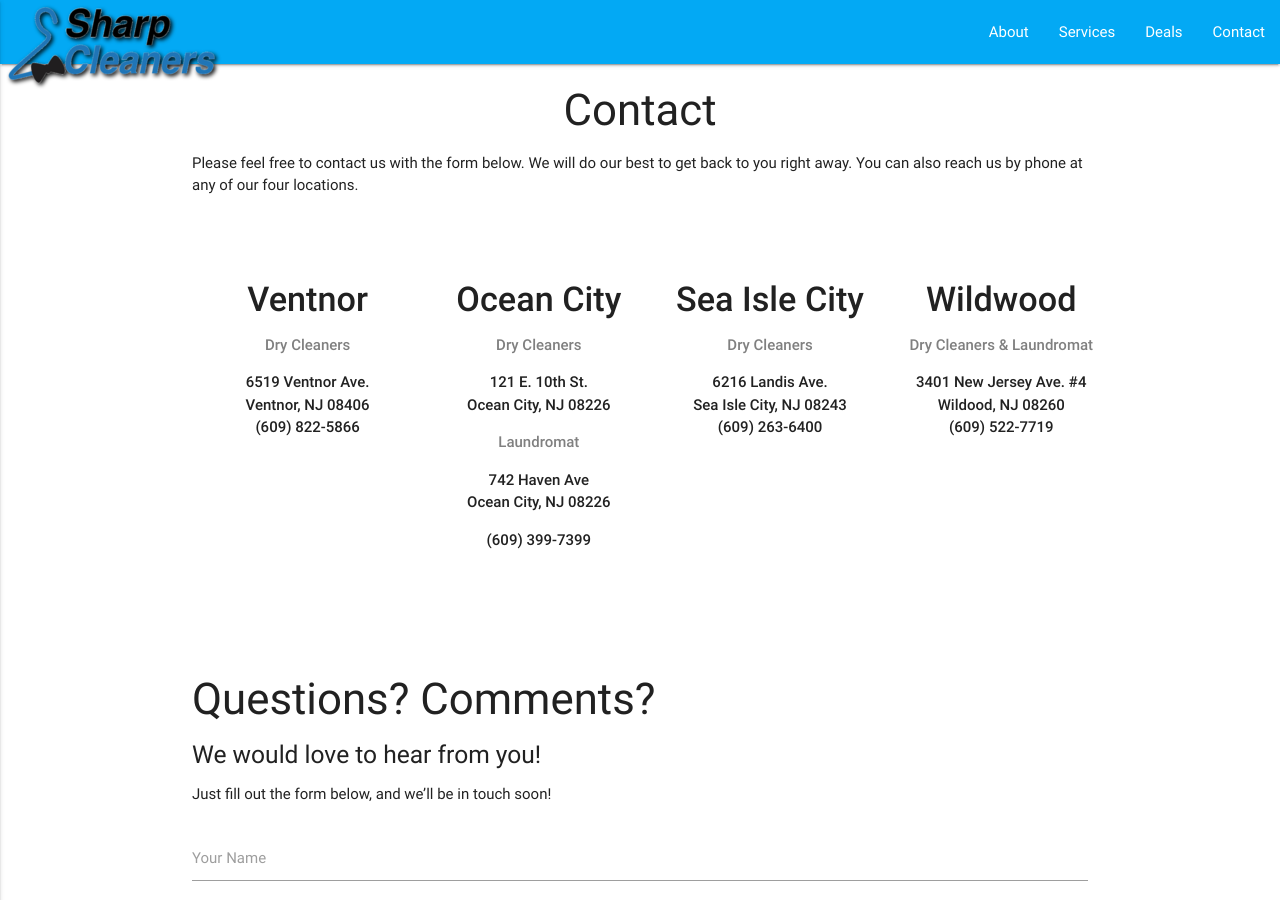
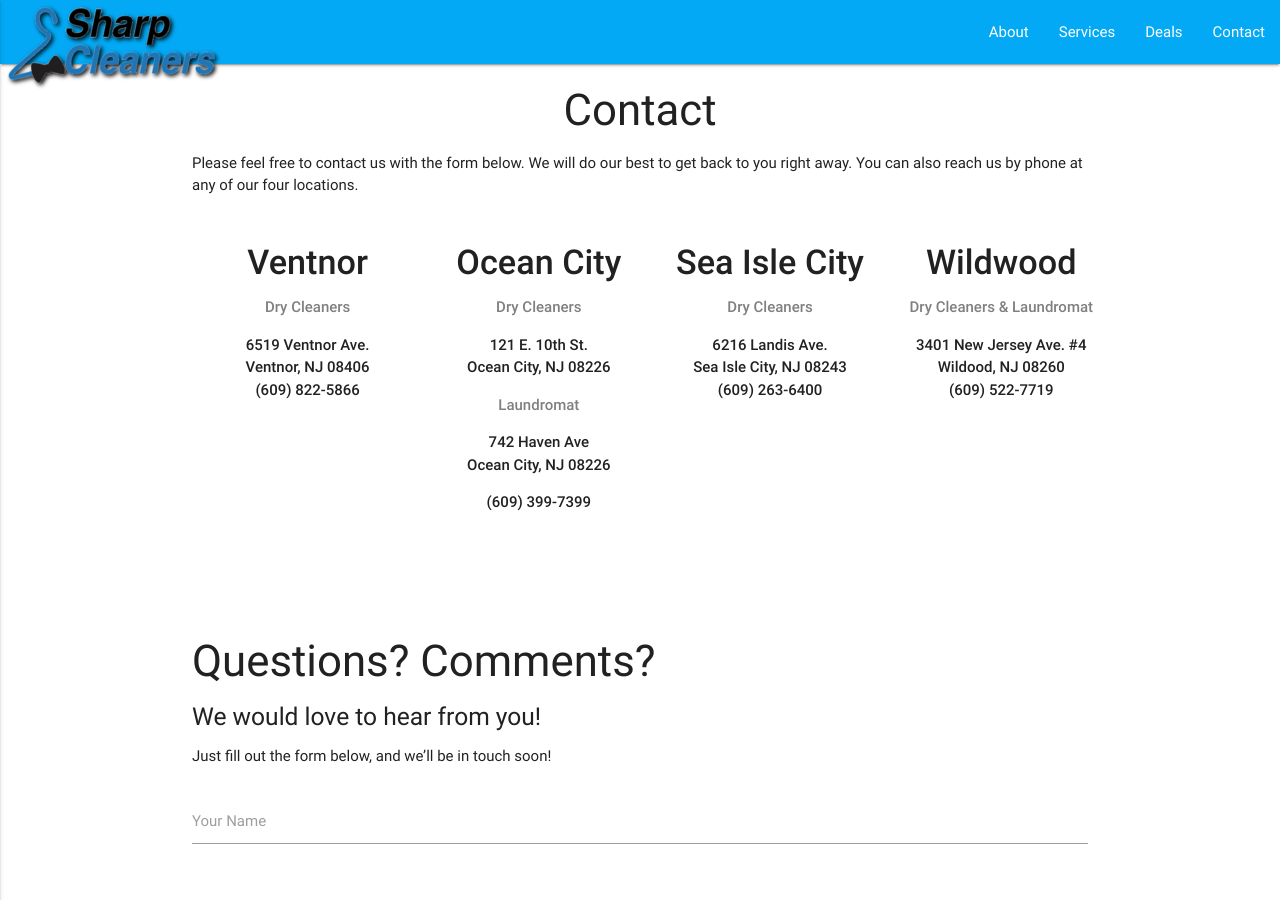
Before and after one commit to sharpcleanersnj/sharpcleanersnj.github.io, a Jekyll site: the page built from _pages/contact.md, in a window 1280 px wide and 900 px high. Built offline with Jekyll 4.4.1, drawn with Linux system fonts in a browser that asks for light colours; nearby versions of some CDN libraries.

Commit message:
Update contact.md

```diff
--- a/_pages/contact.md
+++ b/_pages/contact.md
@@ -5,7 +5,7 @@
 ---
 
 Please feel free to contact us with the form below. We will do our best to get back to you right away. You can also reach us by phone at any of our four locations.
-<p>&nbsp;</p>
+<br>
 <table style="width: 103.226%; border-collapse: collapse; height: 404px;">
 <tbody>
 <tr>
```
